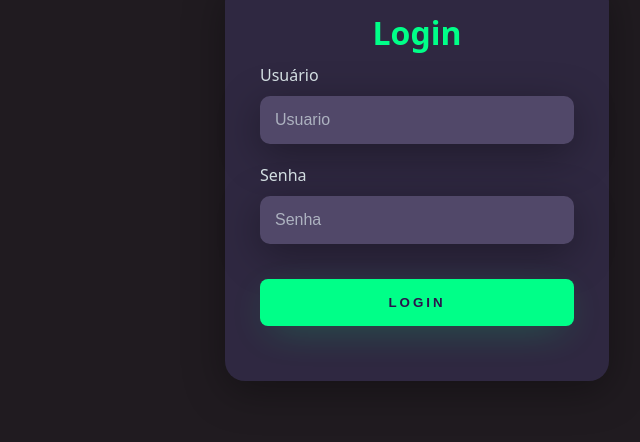
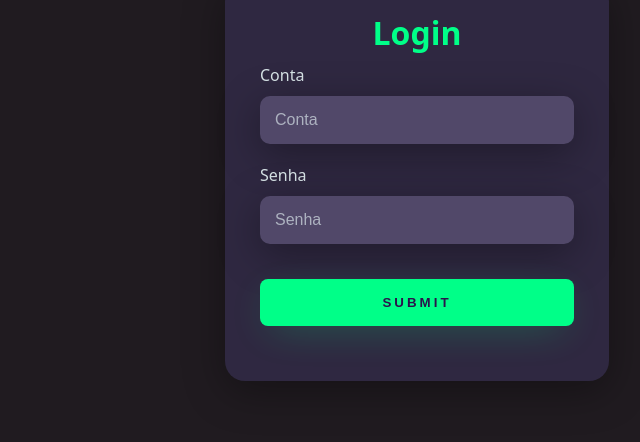
Before and after one commit to Proehlich/pagina-de-login, a plain HTML site: page index.html in a window 1280 px wide. Shown: the part 219-661 px from the top of the page, 543-1183 px from the left. Drawn offline with Linux system fonts and the light colour scheme.

Commit message:
Update index.html

```diff
--- a/index.html
+++ b/index.html
@@ -1,10 +1,11 @@
 <!DOCTYPE html>
-<html lang="en">
+<html lang="pt-br">
 <head>
     <meta charset="UTF-8">
     <meta http-equiv="X-UA-Compatible" content="IEedgge">
     <meta name="viewport" content="width=device-width, initial-scale=1.0">
     <link rel="stylesheet" href="style.css">
+    <script language="javascript" src="script.js"></script>
     <title>Login</title>
 </head>
 <body>
@@ -17,14 +18,14 @@
             <div class="card-login">
                 <h1>Login</h1>
                 <div class="textfield">
-                    <label for="usuario">Usuário</label>
-                    <input type="text" name="usuario" placeholder="Usuario">
+                    <label for="usuario">Conta</label>
+                    <input type="text" name="conta" placeholder="Conta">
                 </div>
                 <div class="textfield">
                     <label for="senha">Senha</label>
                     <input type="password"name="senha" placeholder="Senha">
                 </div>
-                <button class="btn-login">Login</button>
+                <input type="submit" class="btn-login" onclick="login(); return false"/>
             </div>
         </div>
     </div>
```
